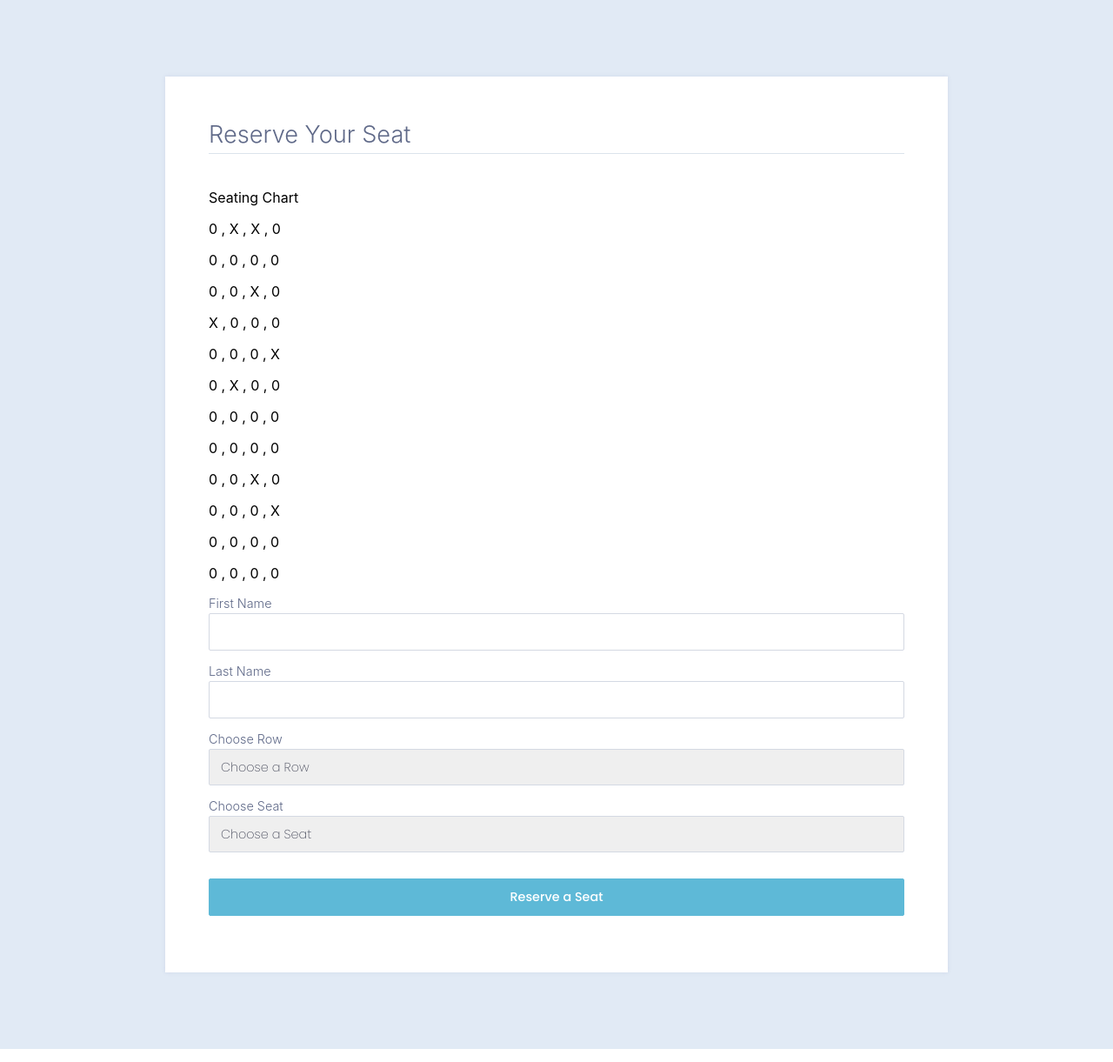
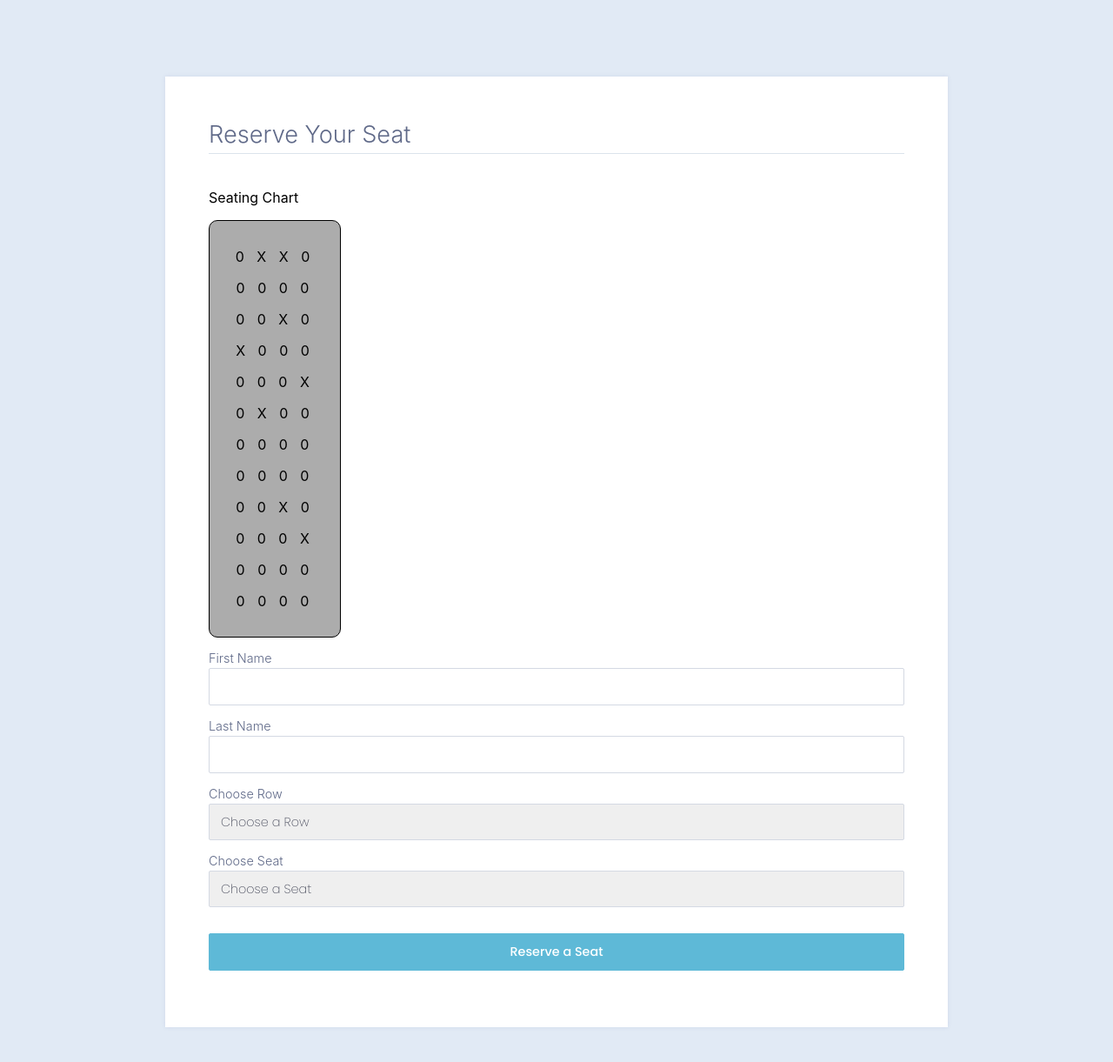
Before and after one commit to GarrettYoung70/ScrumTeam2-FinalProject, a Flask app: page /reservations in a window 1280 px wide. Shown: the top 1221 px of the page at 87% size. Run offline with Flask 2, Linux system fonts and the light colour scheme; some libraries are stand-ins or nearby versions.

Commit message:
Added seating chart to admin page
I added the functionality to print the seating chart when an admin user logs in. Additionally, I created a CSS file to make the seating chart look more like the example. This file has been linked to the reservation page for its seating chart too.

```diff
--- a/it-4320-final-proj/flask_wtforms_tutorial/routes.py
+++ b/it-4320-final-proj/flask_wtforms_tutorial/routes.py
@@ -25,6 +25,7 @@ def user_options():
 def admin():
     # Initialize validate variable
     validate = ""
+    chart = None
     form = AdminLoginForm()
     if(request.method == 'POST'):
         if(form.validate_on_submit()):
@@ -35,13 +36,15 @@ def admin():
             # Query database to see if username/password combo exists
             if(query_db(username, password) == True):
                 # If username and password match entry listed in the mysql database
-                validate = "Logged success!"
+                validate = "Printing Seating Chart..."
+                chart = getSeatingChart()
             else:
                 # If username and password do not match any entry listed in the mysql database
                 validate = "Incorrect username or password! Please try again."
+                chart = None
         pass
-    # Pass validate variable to render_template() to be rendered on web page
-    return render_template("admin.html", form=form, template="form-template", validate = validate)
+    # Pass validate variable and seating chart to render_template() to be rendered on web page
+    return render_template("admin.html", form=form, template="form-template", validate=validate, chart=chart)
 
 @app.route("/reservations", methods=['GET', 'POST'])
 def reservations():
--- /dev/null
+++ b/it-4320-final-proj/flask_wtforms_tutorial/static/css/chart.css
@@ -0,0 +1,15 @@
+.chart {
+    padding: 15px;
+    background-color: #acacac;
+    border-radius: 10px;
+    border: 1px solid black;
+    width: 15%;
+    margin-top: 15px;
+    margin-bottom: 15px;
+}
+
+.chart_text {
+    vertical-align: center;
+    text-align: center;
+    letter-spacing: 5px;
+}
--- a/it-4320-final-proj/flask_wtforms_tutorial/templates/reservations.html
+++ b/it-4320-final-proj/flask_wtforms_tutorial/templates/reservations.html
@@ -2,18 +2,18 @@
 
 {% block styles %}
     <link rel="stylesheet" href="{{ url_for('static', filename='css/forms.css') }}" rel="stylesheet" type="text/css">
+    <link rel="stylesheet" href="{{url_for('static', filename='css/chart.css') }}" rel="stylesheet" type="text/css">
 {% endblock %}
 
 {% block content %}
 <div class="formwrapper">
   <h2 class="title">Reserve Your Seat</h2>
-  <div id="chart">
-    Seating Chart
-    <ul>
-      {% for seat in chart %}
-      <p>{{seat[0]}} , {{seat[1]}} , {{seat[2]}} , {{seat[3]}}<p>
-      {% endfor %}
-    </ul>
+  <p>Seating Chart</p>
+  <div class="chart">
+    {% for seat in chart %}
+      <p class="chart_text">{{seat[0]}} {{seat[1]}} {{seat[2]}} {{seat[3]}}<p>
+    {% endfor %}
+
   </div>
   <form method="POST" action="/admin">
       {{ form.csrf_token }}
```
Also changed, not shown: it-4320-final-proj/flask_wtforms_tutorial/templates/admin.html (+8 -0 lines).
